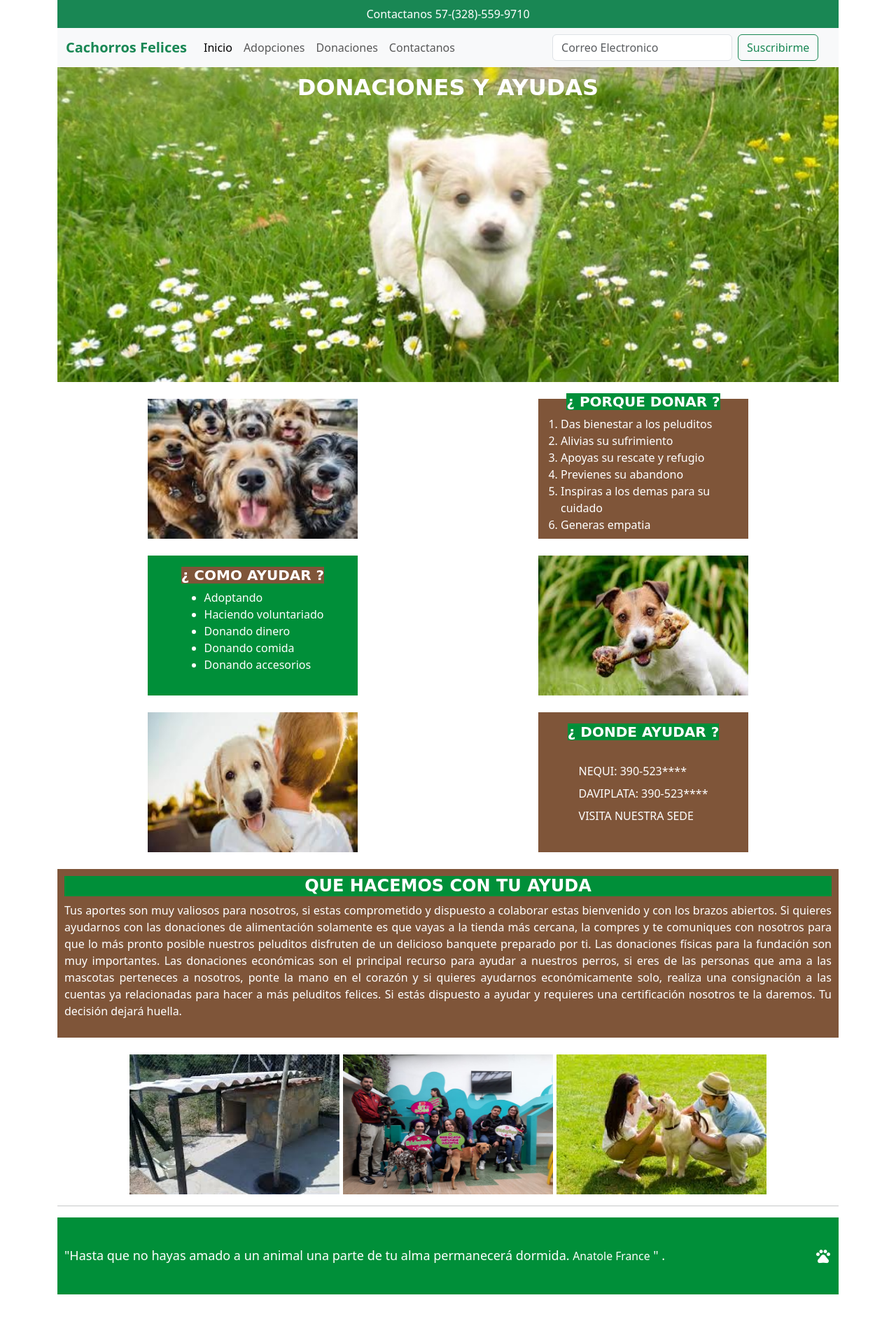
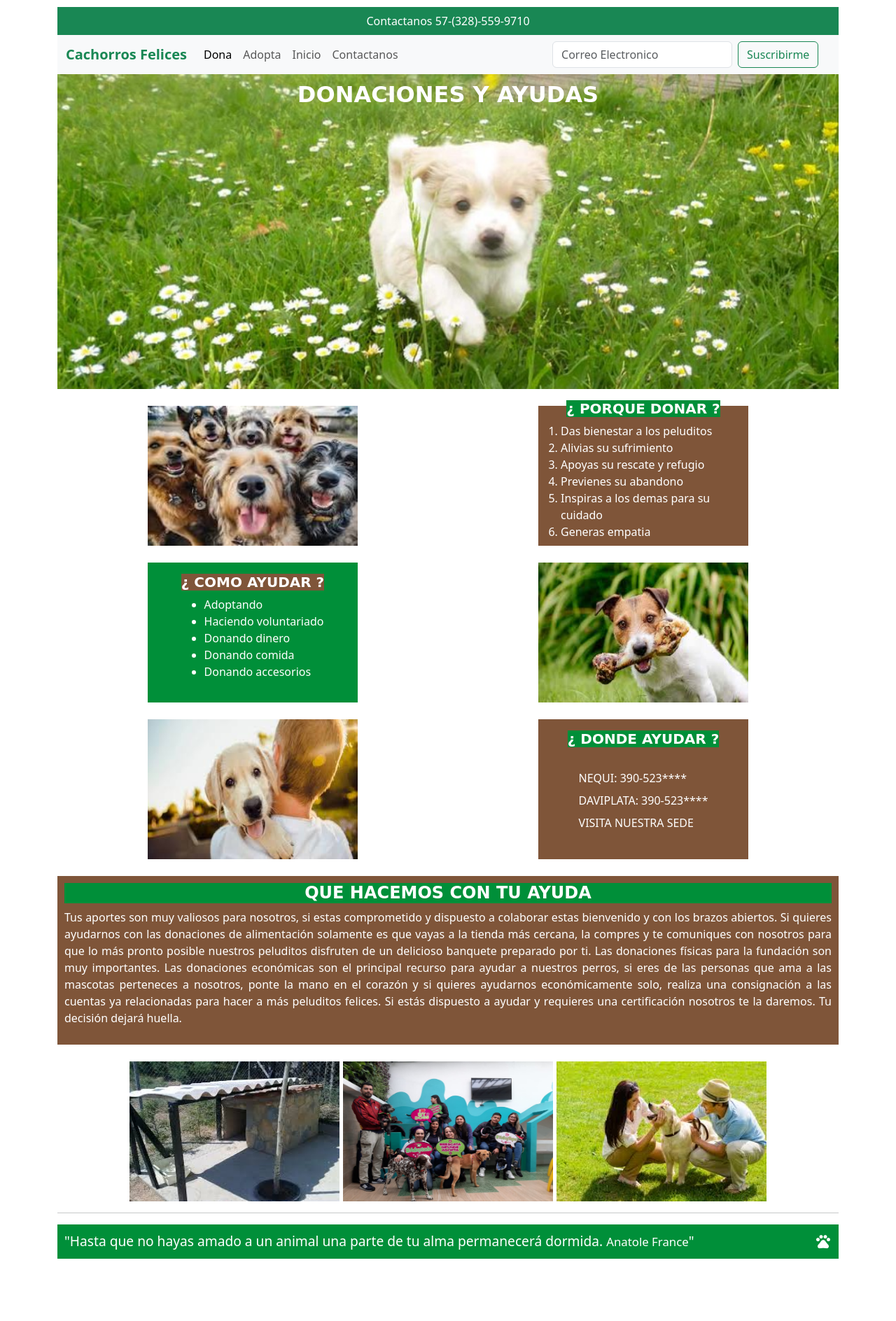
Before and after one commit to Aldemar8322/tetris-p1, a plain HTML site: page Dona.html in a window 1280 px wide. Shown: the whole page at 70% size. After the commit the page ends 1809 px from the top, so only its background shows below. Drawn offline with nearby package versions, Linux system fonts and the light colour scheme.

Commit message:
actualizacion

```diff
--- a/Dona.html
+++ b/Dona.html
@@ -3,8 +3,10 @@
   <head>
     <meta charset="utf-8">
     <meta name="viewport" content="width=device-width, initial-scale=1">
-    <title>Prototipo</title>
-    <link rel="stylesheet" href="estilos.css">
+    <title>Donaciones</title>
+    <link rel="shortcut icon" href="imagenes/icono.ico" type="image/x-icon" />
+    <title>PRACTICA</title>
+    <link rel="stylesheet" href="estilosdona.css">
     <link rel="stylesheet" href="https://fonts.googleapis.com/css2?family=Material+Symbols+Outlined:opsz,wght,FILL,GRAD@24,400,0,0" />
     <link href="https://cdn.jsdelivr.net/npm/bootstrap@5.3.3/dist/css/bootstrap.min.css" rel="stylesheet" integrity="sha384-QWTKZyjpPEjISv5WaRU9OFeRpok6YctnYmDr5pNlyT2bRjXh0JMhjY6hW+ALEwIH" crossorigin="anonymous">
   </head>
@@ -24,16 +26,16 @@
       <div class="collapse navbar-collapse" id="navbarSupportedContent">
         <ul class="navbar-nav me-auto mb-2 mb-lg-0">
           <li class="nav-item">
-            <a class="nav-link active" aria-current="page" href="index.html">Inicio</a>
+            <a class="nav-link active" aria-current="page" href="Dona.html">Dona</a>
           </li>
           <li class="nav-item">
-            <a class="nav-link" href="#">Adopciones</a>
+            <a class="nav-link" href="adopcion.html">Adopta</a>
           </li>
           <li class="nav-item">
-            <a class="nav-link" href="#">Donaciones</a>
+            <a class="nav-link" href="index.html">Inicio</a>
           </li>
           <li class="nav-item">
-            <a class="nav-link" href="#">Contactanos </a>
+            <a class="nav-link" href="formcontacto.html">Contactanos </a>
           </li>
         </ul>
         <form class="d-flex">
@@ -91,27 +93,24 @@
         </div>
       </div>
       <br>
-    <div class="parrafo">
+      <div class="parrafo">
       <h4 class="titulocajap">QUE HACEMOS CON TU AYUDA</h4>
       <p>
         Tus aportes son muy valiosos para nosotros, si estas comprometido y dispuesto a colaborar estas bienvenido y con los brazos abiertos. Si quieres ayudarnos con las donaciones de alimentación solamente es que vayas a la tienda más cercana, la compres y te comuniques con nosotros para que lo más pronto posible nuestros peluditos disfruten de un delicioso banquete preparado por ti. Las donaciones físicas para la fundación son muy importantes. Las donaciones económicas son el principal recurso para ayudar a nuestros perros, si eres de las personas que ama a las mascotas perteneces a nosotros, ponte la mano en el corazón y si quieres ayudarnos económicamente solo, realiza una consignación a las cuentas ya relacionadas para hacer a más peluditos felices. Si estás dispuesto a ayudar y requieres una certificación nosotros te la daremos. Tu decisión dejará huella.
       </p>
-    </div>
-    <br>
-    <div class="linea">
+      </div>
+      <br>
+      <div class="linea">
       <div class="caja1"><img src="imagenes/casaperros.jpeg" alt="casaperros" height="200" width="300"></div>
       <div class="caja1"><img src="imagenes/grupoperros.jpeg" alt="grupoperros" height="200" width="300"></div>
       <div class="caja1"><img src="imagenes/perroy dueño.jpeg" alt="dueñoperros" height="200" width="300"></div>
-    </div>
+      </div>
   </main>
     <hr>
   <footer class="footer">
-    <div>"Hasta que no hayas amado a un animal una parte de tu alma permanecerá dormida. <small>Anatole France</small> " .</div>
+    <div>"Hasta que no hayas amado a un animal una parte de tu alma permanecerá dormida. <small>Anatole France</small>" </div>
     <span class="material-symbols-outlined">
-      pets
-      </span>
+      pets </span>
   </footer>
-
-
   </body>
 </html>
--- a/estilos.css
+++ b/estilosdona.css
@@ -1,7 +1,8 @@
 .pagina {
     position: relative;
+    margin-top: 10px;
     min-height: 100%;
-    padding-bottom: 50px;
+    padding-bottom: 10px;
 }
 .imagenfondo1 {
     background-image: url(imagenes/imagenfondo.jpg);
@@ -15,11 +16,11 @@
     }
 .titulo {
     font-family:cursive;
-        font-weight: bolder;
-        font-size:xx-large;
-        text-align: center;
-        color: white;
-        padding-top: 10px;
+    font-weight: bolder;
+    font-size:xx-large;
+    text-align: center;
+    color: white;
+    padding-top: 10px;
     }
 .titulocaja {
     font-family: cursive;
@@ -94,13 +95,13 @@
 }
 .footer{
     display: flex;
-    height:110px;
-    width:100%;
+    height: auto;
+    width: 100%;
     color: white;
     background-color: #008f39;
     position: static;
     justify-content: space-between;
     align-items: center;
     padding: 10px;
-    font-size: large;
+    font-size: larger;
   }
```
Also changed, not shown: imagenes/icono.ico (added).
